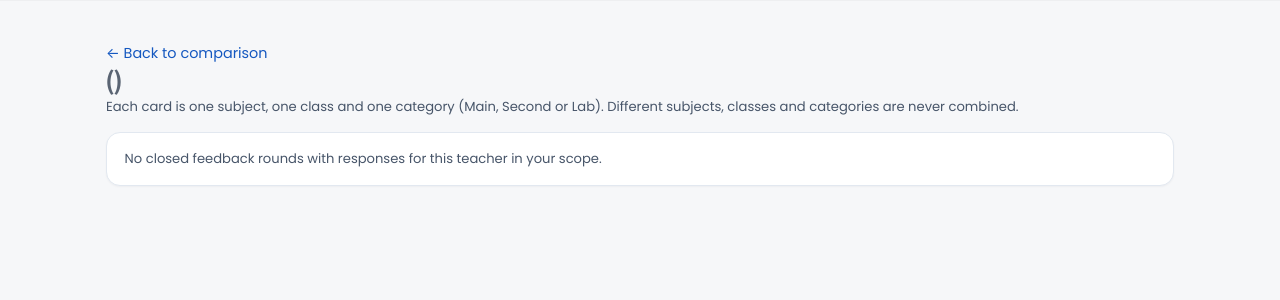
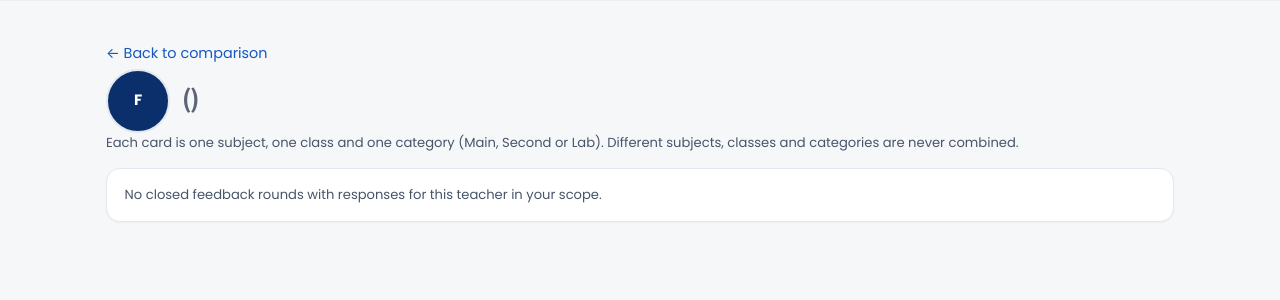
Before and after one commit to manikantasai17746-arch/FEEBACK_ADITYAUNIVERSITY.IN, a Python web app: template feedback_system/templates/hod_round_comparison.html in a window 1280 px wide. Shown: the part 67-367 px from the top of the page. Run offline with Jinja, Linux system fonts and the light colour scheme; the template is opened without the code that fills it, so the values that code supplies are empty.

Commit message:
Round comparison: show teacher photo in header

```diff
--- a/feedback_system/templates/hod_round_comparison.html
+++ b/feedback_system/templates/hod_round_comparison.html
@@ -4,6 +4,11 @@
 <style>
   .rc-wrap{max-width:1100px;margin:0 auto;padding:1rem}
   .rc-back{font-size:.9rem}
+  .rc-head{display:flex;align-items:center;gap:.8rem;margin:.2rem 0 0}
+  .rc-head h1{margin:0;font-size:1.4rem}
+  .rc-avatar{width:64px;height:64px;border-radius:50%;background:#0b2f6b;color:#fff;display:flex;align-items:center;justify-content:center;font-weight:700;flex:0 0 64px;overflow:hidden;border:2px solid #e2e8f0}
+  .rc-avatar img{display:block;width:100%;height:100%;object-fit:cover;object-position:center top}
+  @media (max-width:600px){.rc-avatar{width:52px;height:52px;flex-basis:52px}}
   .rc-card{background:#fff;border:1px solid #e2e8f0;border-radius:14px;padding:1rem 1.1rem;margin:1rem 0;box-shadow:0 1px 2px rgba(15,23,42,.04)}
   .rc-card h2{font-size:1.05rem;margin:0 0 .15rem}
   .rc-meta{font-size:.82rem;color:#475569;margin:0 0 .8rem}
@@ -34,7 +39,12 @@
 {% block body %}
 <div class="rc-wrap">
   <p class="rc-back"><a href="{{ url_for('hod.comparison') }}">← Back to comparison</a></p>
-  <h1 style="margin:.2rem 0 0;font-size:1.4rem">{{ teacher.name }} <span class="muted">({{ teacher.emp_code }})</span></h1>
+  {% set tname = teacher.name or 'Faculty' %}
+  {% set initials = (tname.split()|map('first')|join('')|upper)[:2] %}
+  <div class="rc-head">
+    <div class="rc-avatar">{% if teacher.emp_code %}<img src="{{ url_for('photos.serve', emp_code=teacher.emp_code) }}" alt="{{ tname }}" onerror="this.style.display='none';this.nextElementSibling.style.display='flex';"><span style="display:none">{{ initials }}</span>{% else %}<span>{{ initials }}</span>{% endif %}</div>
+    <h1>{{ teacher.name }} <span class="muted">({{ teacher.emp_code }})</span></h1>
+  </div>
   <p class="rc-meta">Each card is one subject, one class and one category (Main, Second or Lab). Different subjects, classes and categories are never combined.</p>
 
   {% if not cards %}
```
